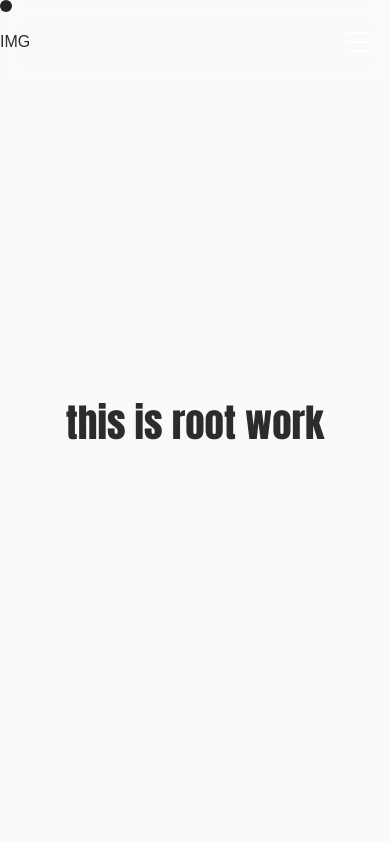
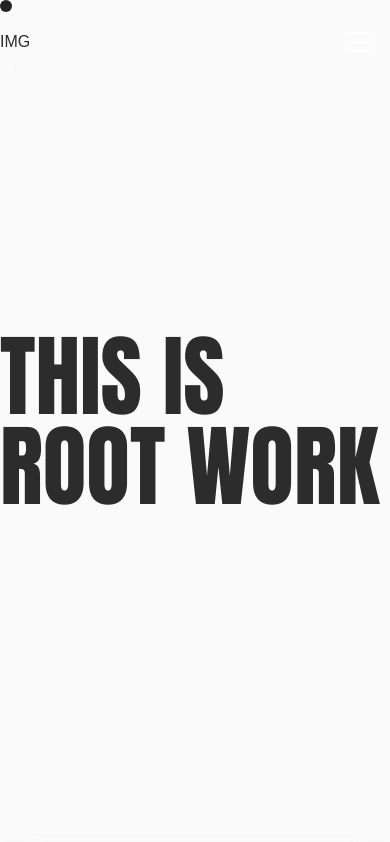
Before and after one commit to root-pik4chu/infrawave_v7, a Next.js app: page /work in a window 390 px wide. Shown: the top 842 px of the page. Built offline with nearby package versions, Linux system fonts and the light colour scheme.

Commit message:
moble view

```diff
--- a/src/app/globals.css
+++ b/src/app/globals.css
@@ -4,6 +4,7 @@
   --background: #E6E6E6;
   --foreground: #171717;
   --text-color: #2C2C2C;
+  --heading: 'heading';
 }
 
 @theme inline {
@@ -15,7 +16,7 @@
 
 @media (prefers-color-scheme: dark) {
   :root {
-    --background: #E6E6E6;
+    --background: #f9f9f9;
     --foreground: #171717;
     --text-color: #2C2C2C;
   }
@@ -29,63 +30,127 @@ body {
   padding: 0;
   min-height: 100vh;
 }
+
+@font-face {
+  font-family: 'heading';
+  src: url("../fonts/ANTON-REGULAR.TTF");
+}
+
 @font-face {
   font-family: smallheading;
   src: url("../fonts/jetbrainsmono/JETBRAINSMONO-VARIABLEFONT_WGHT_0.TTF");
 }
 
-@font-face {
-  font-family: heading;
-  src: url("../fonts/ANTON-REGULAR.TTF");
-}
-
 h1,button,p{
   z-index: 11;
 }
+
 Image{
   z-index: 10;
 }
-p,h2,h3,h4 , a{
+
+h1,p,h2,h3,h4, a{
   text-transform: uppercase;
-  /* color: #2C2C2C; */
+  color: #2C2C2C;
 }
+
+/* Service Section Specific Styles */
+.service-heading {
+  font-size: 5vw;
+  line-height: 5vw;
+  font-family: heading;
+}
+
 h1{
   font-size: 10vw;
   font-family: heading;
-  line-height: vw;
-  /* color:#2C2C2C; */
+  line-height: 10vw;
+}
 
-}
 h3{
   font-family: smallheading;
   font-size: 5.2vw;
+}
 
-
-}
 h4{
   font-family: smallheading;
   font-size: 1.2vw;
-
-
-
 }
 
 h2{
   font-family: heading;
   font-size: 2vw;
   line-height: 2.1vw;
+}
 
-
-}
 p{
   font-family: smallheading;
   font-size: .9vw;
-  /* font-size: 1.2vw; */
   line-height: 1vw;
+}
 
+/* Mobile Responsive Font Sizes */
+@media screen and (max-width: 768px) {
+  .service-heading {
+    font-size: 15vw;
+    line-height: 15vw;
+  }
+
+  h1 {
+    font-size: 23vw;
+    line-height: 23vw;
+  }
+
+  h2 {
+    font-size: 8vw;
+    line-height: 8.5vw;
+  }
+
+  h3 {
+    font-size: 7vw;
+  }
+
+  h4 {
+    font-size: 4vw;
+  }
+
+  p {
+    font-size: 3.5vw;
+    line-height: 4vw;
+  }
+}
+
+/* Tablet Responsive Font Sizes */
+@media screen and (min-width: 769px) and (max-width: 1024px) {
+  .service-heading {
+    font-size: 8vw;
+    line-height: 8vw;
+  }
+
+  h1 {
+    font-size: 12vw;
+    line-height: 12vw;
+  }
+
+  h2 {
+    font-size: 5vw;
+    line-height: 5.5vw;
+  }
+
+  h3 {
+    font-size: 6vw;
+  }
+
+  h4 {
+    font-size: 2.5vw;
+  }
+
+  p {
+    font-size: 2vw;
+    line-height: 2.5vw;
+  }
 }
 
 Footer{
   background-color: #FF5151;
-  /* color: #E6E6E6; */
 }
--- a/src/app/page.js
+++ b/src/app/page.js
@@ -34,7 +34,7 @@ export default function Home() {
 
     <ServiceSection />
     {/* <div className="w-full h-[80vh] bg-red-500"></div> */}
-    <div className="w-full h-[50vh]  flex flex-col justify-end items-center pb-[5vh]">
+    <div className="w-full h-[80vh] md:h-[50vh]  flex flex-col justify-end items-center pb-[5vh]">
     <IconsScroller />
     </div>
 
--- a/src/commonComponent/button/button.js
+++ b/src/commonComponent/button/button.js
@@ -3,6 +3,7 @@
 import { useEffect, useRef } from 'react';
 import { MdArrowOutward } from 'react-icons/md';
 import gsap from 'gsap';
+import { Heading } from 'lucide-react';
 
 export default function HoverButton({
     text = "root",
@@ -53,19 +54,20 @@ export default function HoverButton({
       <button
       ref={hoverRef}
       className={`${width} ${height} ${bgColor} flex items-center justify-center relative overflow-hidden ${textColor}  cursor-pointer p-[0.2vw] rounded`}
+      style={{fontFamily:"var(--heading)"}}
     >
       <div className={`w-[70%] h-full flex items-center justify-center relative overflow-hidden`}>
         <span
           ref={upperTextRef}
           className={`absolute top-0 left-0 w-full h-full flex items-center justify-center ${padding}`}
         >
-          <h4 className={`${textSize} ${textColor}`}>{text}</h4>
+          <h6 className={`${textSize} ${textColor} `}>{text}</h6>
         </span>
         <span
           ref={lowerTextRef}
           className={`absolute top-0 left-0 w-full h-full flex items-center justify-center translate-y-full ${padding}`}
         >
-          <h4 className={`${textSize} ${textColor}`}>{text}</h4>
+          <h6 className={`${textSize} ${textColor} `}>{text}</h6>
         </span>
       </div>
 
--- a/src/components/ServiceSection/page.js
+++ b/src/components/ServiceSection/page.js
@@ -31,8 +31,9 @@ export default function Page() {
   const isSmallScreen = mounted && windowSize.width < 1440;
 
   return (
-    <div className="w-full h-[380vh] flex flex-col items-start px-[2vw] text-[var(--text-color)]">
-      <div className="w-full h-[20vh] flex items-center">
+    <div className="w-full h-[380vh] relative">
+      <div className="w-full h-[99%] flex flex-col items-start px-[2vw] text-[var(--text-color)]">
+      <div className="w-full md:h-[20vh] h-[50vh] bg-red-500 flex items-center">
         <h1>Service Section</h1>
       </div>
       <div className="w-full h-full relative">
@@ -53,15 +54,15 @@ export default function Page() {
                   zIndex: 100 - i,
                 }}
               >
-                <div className="relative flex md:flex-row flex-col justify-between w-full h-full md:p-[1vw] p-[5vw] text-[var(--text-color)]">
-                  <h1 style={{fontSize: "5vw", lineHeight:"5vw"}} className="md:w-[33%] lowercase">{item.Name}</h1>
+                <div className="relative flex md:flex-row flex-col justify-between w-full h-full md:p-[1vw] p-[5vw] text-black">
+                  <h2 className="md:w-[33%] lowercase service-heading">{item.Name}</h2>
                   <p className="md:w-[33%] text-justify">
                     {item.Desc}
                   </p>
-                  <div className="md:w-[20%] w-full h-full">
+                  <div className="md:w-[20%] w-40% h-[50%]">
                     <Image
                       width={500}
-                      height={500}
+                      height={300}
                       className="w-full h-full object-cover"
                       src="/img.png"
                       alt=""
@@ -73,8 +74,9 @@ export default function Page() {
           );
         })}
       </div>
-      {mounted && isSmallScreen && <div className="w-full h-[40vh]"></div>}
-      <div className="w-full h-[90vh]"></div>
+      {mounted && isSmallScreen && <div className="w-full h-[60vh]"></div>}
+      <div className="w-full h-[100vh] "></div>
+    </div>
     </div>
   );
 };
--- a/src/components/SliderProject/page.js
+++ b/src/components/SliderProject/page.js
@@ -86,7 +86,7 @@ const FiveProjectSlider = () => {
           ref={containerRef}
           className="w-full h-[100vh] overflow-hidden "
         >
-           <div className="w-full h-[25vh] flex items-end px-[1vw]  "> <h1 >projects</h1></div>
+           <div className="w-full h-[25vh] flex items-end md:justify-start justify-center px-[1vw]  "> <h1 className="md:text-[10vw] text-[20vw]" >projects</h1></div>
           {/* Row of projects that moves horizontally */}
           <div ref={sliderRef} className="flex gap-8 h-full p-8">
             {projects.map((item, index) => {
@@ -95,7 +95,7 @@ const FiveProjectSlider = () => {
                 style={{backgroundColor: item.color}}
                 key={`project-${index}`}
                   ref={addProjectRef}
-                  className="project w-[25vw] h-[60vh]  flex-shrink-0 flex items-center justify-center flex-col  shadow-lg  transform z-[100] p-[.5vw]   bg-white"
+                  className="project md:w-[25vw] w-[89vw] md:h-[60vh] h-[60vh]  flex-shrink-0 flex items-center justify-center flex-col  shadow-lg  transform z-[100] p-[.5vw]   bg-white"
                 >
                   <div className="w-full h-[60%]">
                     {/* rounded-4xl */}
@@ -108,8 +108,8 @@ const FiveProjectSlider = () => {
                                   />
                   </div>
                   <div className="w-full h-[40%] pt-[1vw] grid grid-rows-1">
-                    <h2 className="lowercase">{item.name}</h2>
-                    <p>Lorem ipsum dolor sit, amet consectetur adipisicing elit. Veritatis maxime officia consectetur asperiores harum repellendus nam ut libero repellat.</p>
+                    <h2 className="lowercase ">{item.name}</h2>
+                    <p className="text-justify">Lorem ipsum dolor sit, amet consectetur adipisicing elit. Veritatis maxime officia consectetur asperiores harum repellendus nam ut libero repellat.</p>
                   </div>
                 </div>
               );
--- /dev/null
+++ b/tailwind.config.js
@@ -0,0 +1,16 @@
+/** @type {import('tailwindcss').Config} */
+module.exports = {
+  content: [
+    './src/pages/**/*.{js,ts,jsx,tsx,mdx}',
+    './src/components/**/*.{js,ts,jsx,tsx,mdx}',
+    './src/app/**/*.{js,ts,jsx,tsx,mdx}',
+  ],
+  theme: {
+    extend: {
+      fontFamily: {
+        'heading': ['heading', 'sans-serif'],
+      },
+    },
+  },
+  plugins: [],
+}
```
Also changed, not shown: src/components/landing/page.js (+46 -33 lines).
